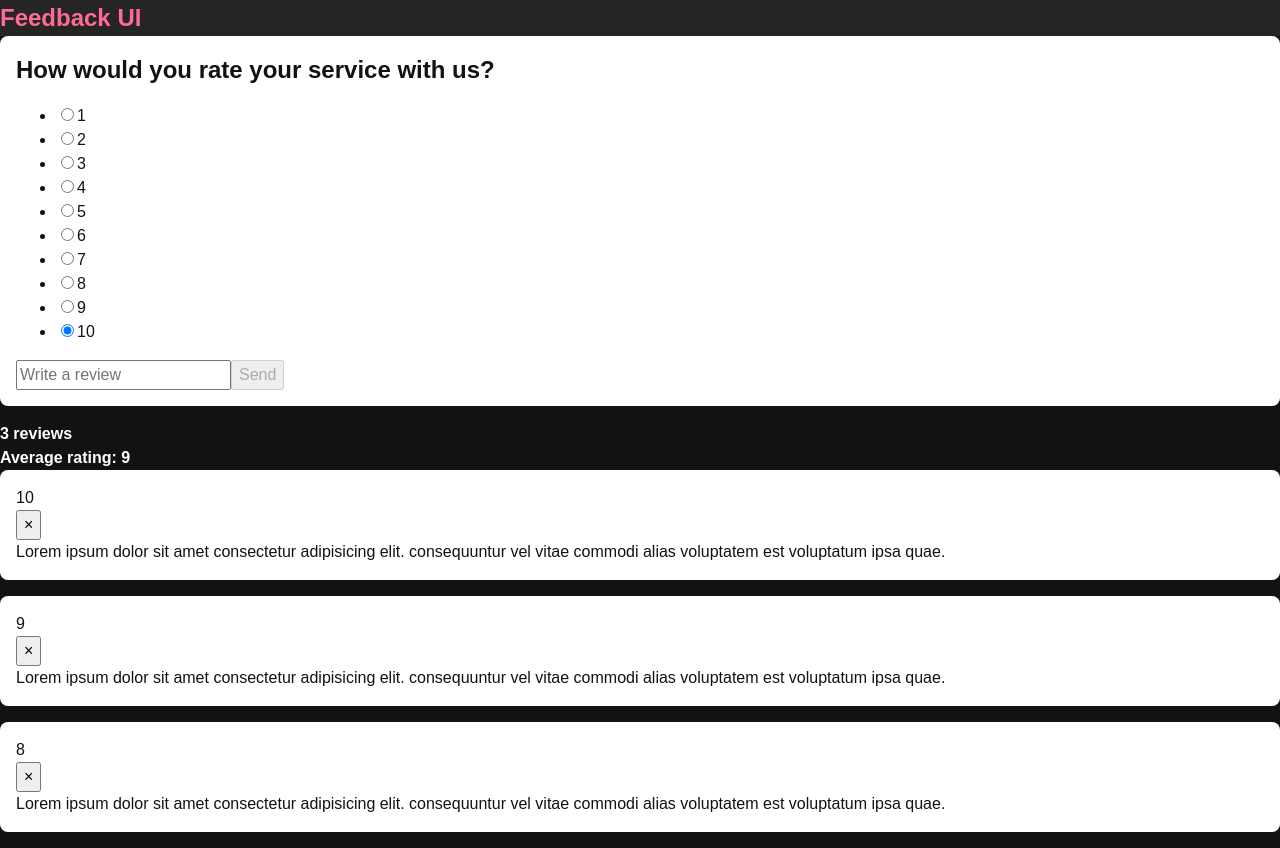
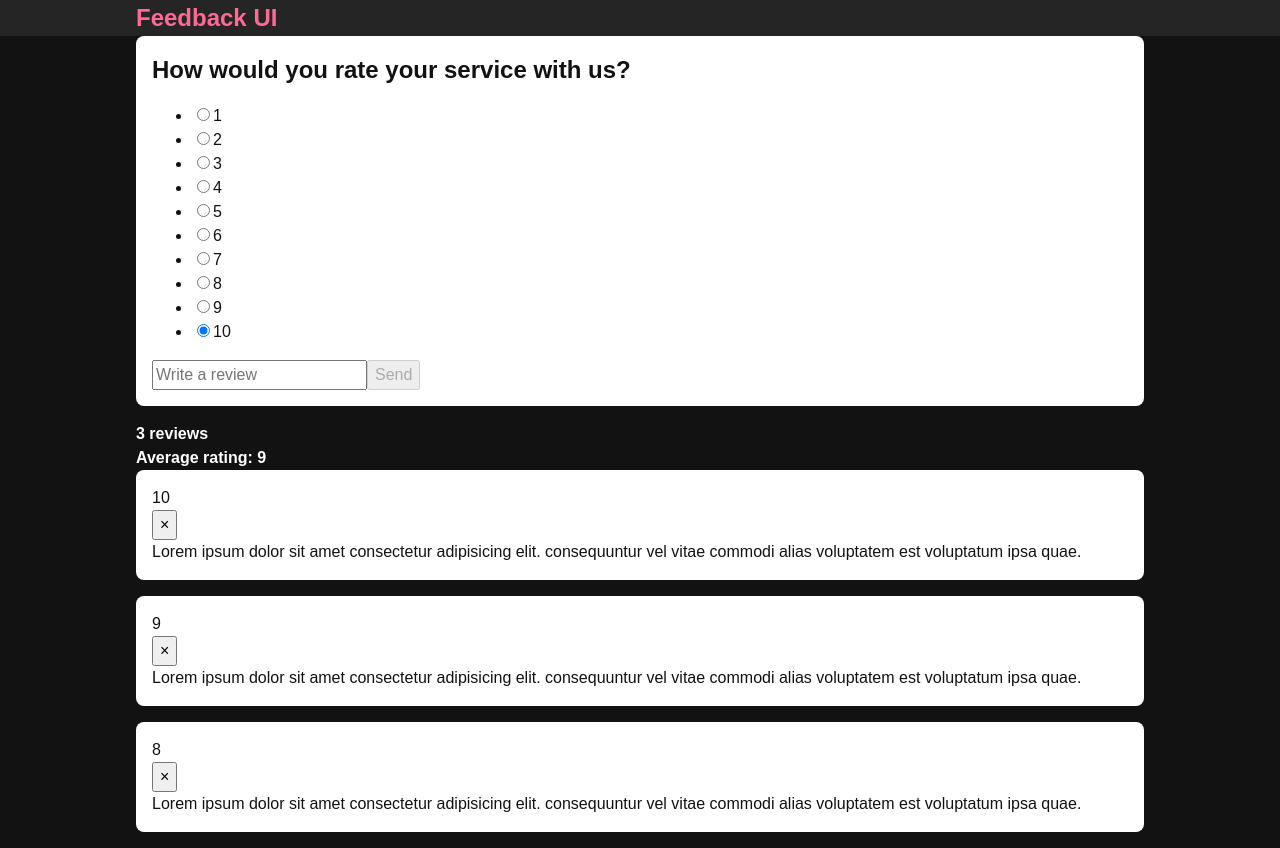
Before and after one commit to uxmoon/feedback-app, a React (Create React App) app: page / in a window 1280 px wide. Built offline with nearby package versions, Linux system fonts and the light colour scheme.

Commit message:
Add container class

```diff
--- a/src/index.css
+++ b/src/index.css
@@ -114,3 +114,10 @@ button[type='submit']:disabled,
 button[type='button']:disabled {
   cursor: not-allowed;
 }
+
+.container {
+  max-width: 65rem;
+  margin-left: auto;
+  margin-right: auto;
+  padding: 0 1rem;
+}
```
